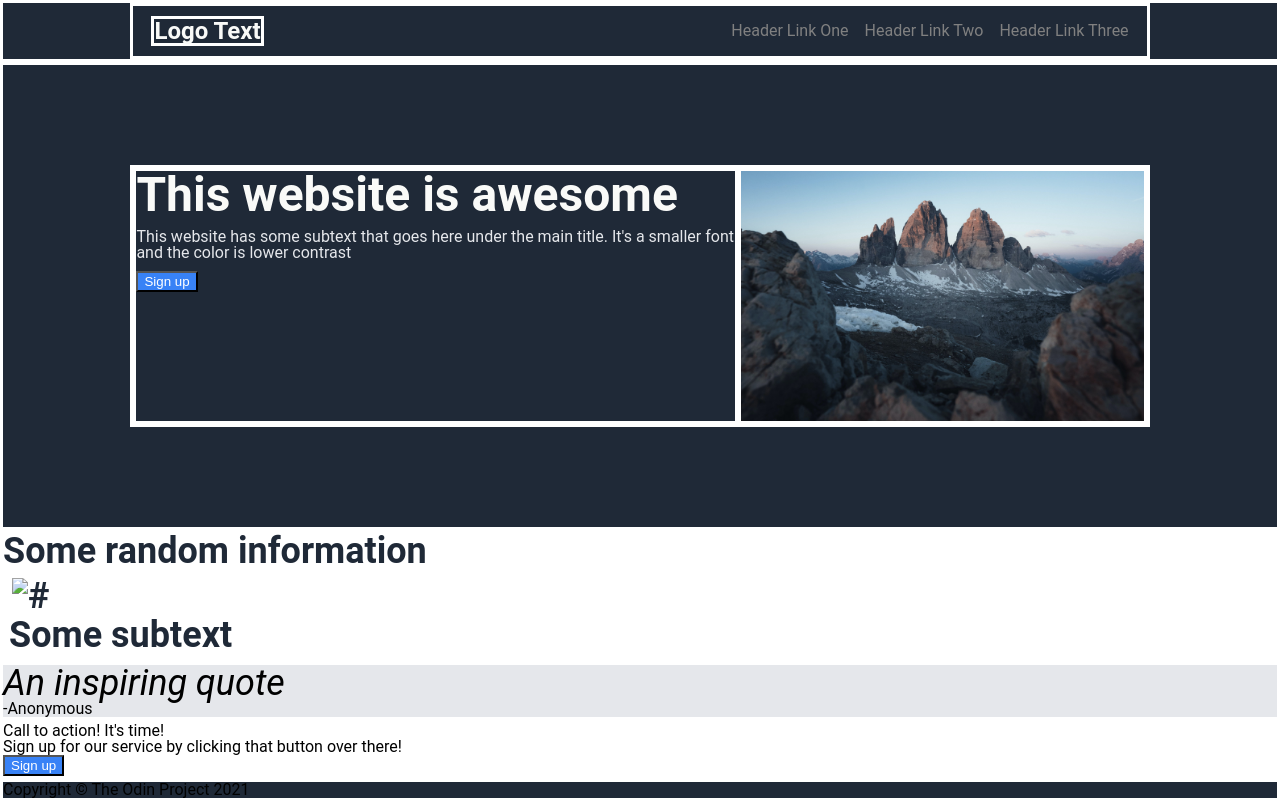
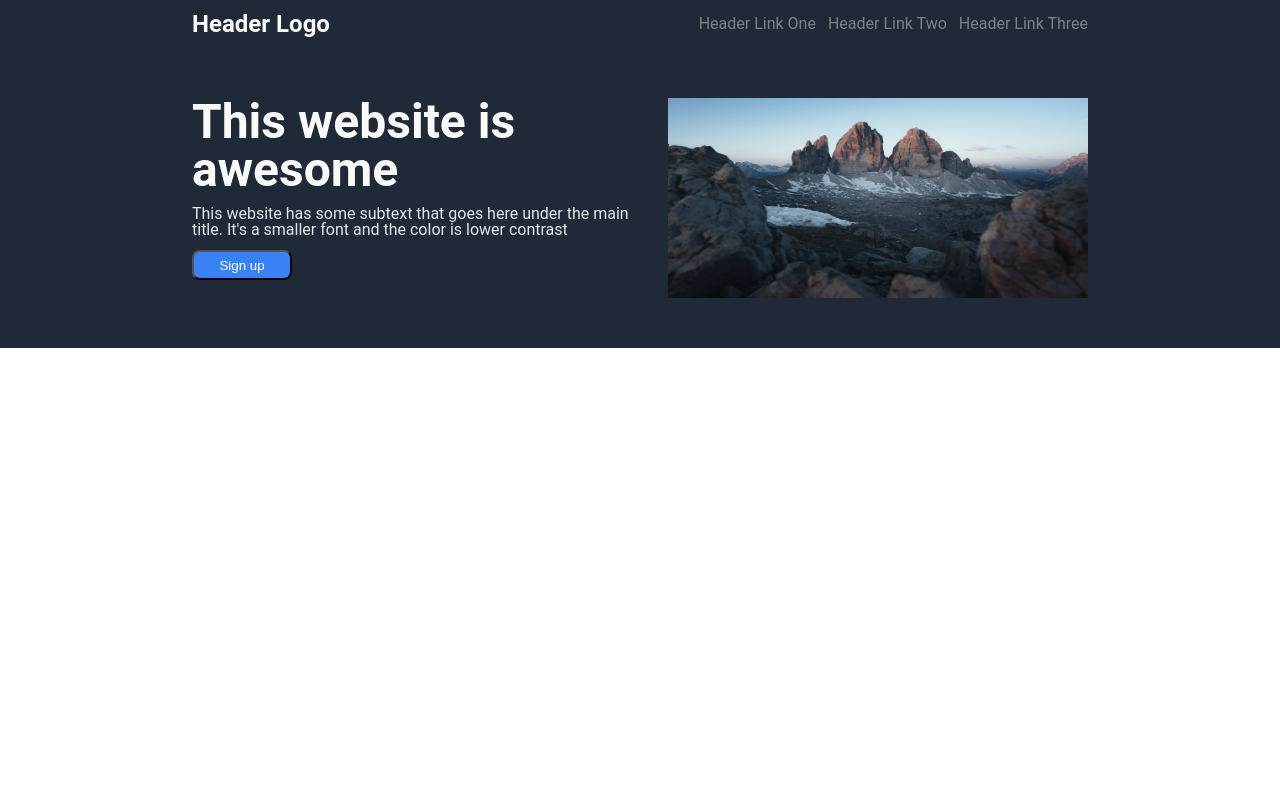
Before and after one commit to denzellgibson/odin-landing-page, a plain HTML site: page index.html in a window 1280 px wide. Drawn offline with Linux system fonts and the light colour scheme.

Commit message:
Rewrite the html and css to be less confusing.
I rewrote the html and css so that not all html elements and css classes
are determined before writing the classes. This will make it easier to
add more html elements and css classes as the page the develops.

```diff
--- a/index.html
+++ b/index.html
@@ -4,52 +4,30 @@
     <link rel="stylesheet" href="styles.css">
     <title>The Huggin Company</title>
     <body>
-
         <div class="header">
-            <div class="header-container margin-container">
-                <div class="logo">Logo Text</div>
+            <div class="dflex jcsb aicenter page-margin header-margin">
+                <div class="logo">Header Logo</div>
                 <ul class="header-links">
                     <li>Header Link One</li>
                     <li>Header Link Two</li>
                     <li>Header Link Three</li>
                 </ul>
             </div>
+
         </div>
 
-        <div class="main-title padding-container">
-            <div class="main-container margin-container">
-                <div class="stack-container">
-                    <p class="main-text">This website is awesome</p>
-                    <p class="sub-text">This website has some subtext that goes here under the main title. It's a smaller font and the color is lower contrast</p>
-                    <button class="signup-button-main">Sign up</button>
+        <div class="hero dflex">
+            <div class="hero-container dflex jcse page-margin page-padding">
+                <div class="hero-left dflex flexcol">
+                    <div class="stack-container dflex">
+                        <div class="hero-maintext">This website is awesome</div>
+                        <div class="hero-subtext">This website has some subtext that goes here under the main title. It's a smaller font and the color is lower contrast</div>
+                        <button class="signup-button">Sign up</button>
+                    </div>
                 </div>
-                <img class="main-image" src="./images/pexels-philipp-martin-18274746.jpg" alt="#">
+                <img class="hero-image" src="./images/pexels-philipp-martin-18274746.jpg" alt="An image of mountains and rocks"/>
             </div>
         </div>
 
-        <div class="info-container">
-            Some random information
-            <div class="image-text-container">
-                <div class="image-text">
-                    <img class="info-image" src="#" alt="#">
-                    <p class="info-text">Some subtext</p>
-                </div>
-            </div>
-        </div>
-
-        <div class="testimonial-container">
-            <p class="testimonial-quote">An inspiring quote</p>
-            <p class="testimonial-credit">-Anonymous</p>
-        </div>
-
-        <div class="signup-container">
-            <p class="signup-header">Call to action! It's time!</p>
-            <p class="signup-subtext">Sign up for our service by clicking that button over there!</p>
-            <button class="signup-button-signup">Sign up</button>
-        </div>
-
-        <div class="footer">
-            Copyright &#169 The Odin Project 2021
-        </div>
     </body>
 </html>
--- a/styles.css
+++ b/styles.css
@@ -61,7 +61,7 @@ body {
     font-family: 'Roboto', sans-serif;
 }
 
-.header, .footer, .main-title {
+.header, .footer, .hero {
     background-color: #1f2937;
 }
 
@@ -69,13 +69,13 @@ ul {
     color: gray;
 }
 
-.main-text {
+.hero-maintext {
     font-size: 48px;
     font-weight: bolder;
     color: #f9faf8;
 }
 
-.sub-text {
+.hero-subtext {
     font: 18px;
     color:#e5e7eb;
 }
@@ -106,78 +106,76 @@ button {
     font-style: italic;
 }
 
+/* ------------------------------------------------------- */
 
 /* Flexbox layout and formatting */
 
 body {
     display: flex;
-    flex: 1;
     flex-direction: column;
     justify-content: space-between;
 }
 
-div, img {
-    border: white;
-    border-style: solid;
+.page-margin {
+    margin-left: 15%;
+    margin-right: 15%;
 }
 
-.margin-container {
-    margin-left: 10%;
-    margin-right: 10%;
+.page-padding {
+    padding-top: 50px;
+    padding-bottom: 50px;
 }
 
-.padding-container {
-    padding-top: 100px;
-    padding-bottom: 100px;
+.dflex {
+    display: flex;
 }
 
-.header-container {
-    display: flex;
-    flex: 1;
+.jcsb { /* Justify-Content: Space Between */
     justify-content: space-between;
-    align-items: center;
-    padding: 10px;
-    margin-left: 10%;
-    margin-right: 10%;
 }
 
-.stack-container {
-    display: flex;
-    flex-direction: column;
-    align-items: start;
-    gap: 10px;
+.jcse {
+    justify-content: space-evenly;
 }
 
-.header {
-    display: flex;
-    justify-content: center;
+.aicenter {
     align-items: center;
 }
 
-.logo {
-    margin-left: 8px;
+.flexcol {
+    flex-direction: column;
 }
 
 ul {
     display: flex;
-    list-style-type: none;
-    gap: 16px;
-    margin-right: 8px;
+    gap: 12px;
 }
 
-.main-title {
-    display: flex;
-    align-items: center;
-    justify-content: center;
+.header-margin {
+    margin-top: 12px;
+    margin-bottom: 12px;
 }
 
-.main-container {
-    display: flex;
-    flex: 1;
-    justify-content: space-between;
+.hero-container {
+    gap: 12px;
 }
 
-.main-image {
-    height: 250px;
-    width: 550px;
+.hero-image {
+    height: 200px;
+    width: 150%;
 }
+
+.hero-left {
+    flex-wrap: wrap;
+}
+
+.stack-container {
+    flex-wrap: wrap;
+    gap: 12px;
+}
+
+button {
+    height: 30px;
+    width: 100px;
+    border-radius: 8px;
+}
```
